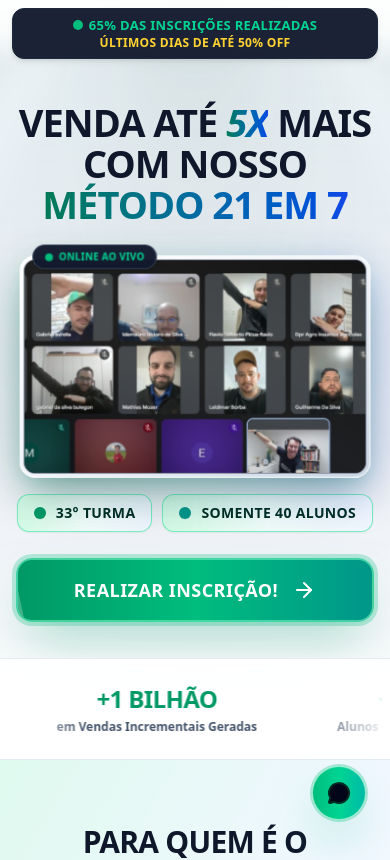
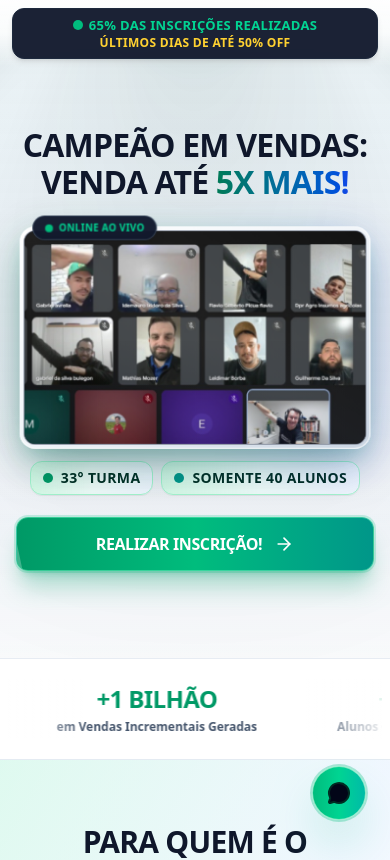
Before and after one commit to Tondatto1/LP---PDC-B2C, a React (Vite) app: page / in a window 390 px wide. Shown: the top 860 px of the page. Built offline with nearby package versions, Linux system fonts and the light colour scheme.

Commit message:
feat: update contact info and branding for batch 33
- Update support phone number and WhatsApp links to target the new sales consultant.
- Refresh headline to feature the "Campeão em Vendas" program and adjust Hero layout.
- Update lead conversion messages to reference batch 33.

```diff
--- a/src/components/Footer.tsx
+++ b/src/components/Footer.tsx
@@ -87,7 +87,9 @@ export const Footer: React.FC<FooterProps> = ({ onOpenCtaModal }) => {
               <li className="flex items-start gap-2.5">
                 <Phone className="w-4 h-4 text-emerald-600 shrink-0 mt-0.5" />
                 <div>
-                  <span className="block font-bold text-slate-800">(67) 9 9903-4874</span>
+                  <a href="tel:+5567981246558" className="block font-bold text-slate-800 hover:text-emerald-600 transition">
+                    (67) 98124-6558
+                  </a>
                   <span className="text-[11px] text-slate-500 font-normal">(seg à sex, 08:00 às 17:00)</span>
                 </div>
               </li>
@@ -129,7 +131,7 @@ export const Footer: React.FC<FooterProps> = ({ onOpenCtaModal }) => {
 
       {/* Sticky Floating WhatsApp Button */}
       <a
-        href={`https://wa.me/5567999034874?text=${encodeURIComponent('Olá, venho através da página e gostaria de saber mais sobre o método 21 em 7?')}`}
+        href={`https://wa.me/5567981246558?text=${encodeURIComponent('Olá. Gostaria de saber mais sobre a turma 33 do Campeão em Vendas?')}`}
         target="_blank"
         rel="noopener noreferrer"
         className="fixed bottom-6 right-6 z-40 bg-gradient-to-r from-emerald-500 via-emerald-400 to-teal-500 hover:from-emerald-400 hover:to-teal-400 text-slate-950 p-3.5 rounded-full border border-emerald-200/80 ring-2 ring-emerald-500/30 shadow-2xl shadow-emerald-500/50 flex items-center gap-2 font-black text-xs transition transform hover:scale-105 group"
--- a/src/components/HeroSection.tsx
+++ b/src/components/HeroSection.tsx
@@ -53,18 +53,18 @@ export const HeroSection: React.FC<HeroSectionProps> = ({ onOpenCtaModal }) => {
 
       {/* Main Hero Content Area */}
       <div className="relative z-10 max-w-[1380px] mx-auto px-4 sm:px-6 lg:px-8 w-full my-auto pt-1 pb-4 sm:py-6 lg:py-10">
-        <div className="grid grid-cols-1 lg:grid-cols-12 gap-5 sm:gap-8 lg:gap-10 items-center">
+        <div className="grid grid-cols-1 lg:grid-cols-12 gap-4 sm:gap-6 lg:gap-10 items-center">
 
           {/* Left Column: Text & CTA */}
-          <div className="lg:col-span-6 xl:col-span-7 space-y-4 sm:space-y-6 lg:space-y-7 text-center lg:text-left flex flex-col items-center lg:items-start">
+          <div className="lg:col-span-5 space-y-3.5 sm:space-y-6 text-center lg:text-left flex flex-col items-center lg:items-start">
 
             {/* 1° Headline (order-1 on mobile & desktop) */}
-            <h1 className="order-1 text-[30px] min-[360px]:text-[34px] min-[390px]:text-[38px] min-[430px]:text-[42px] sm:text-5xl lg:text-[60px] xl:text-[68px] font-black tracking-tight text-slate-900 leading-[1.08] sm:leading-[1.06] lg:leading-[1.08] uppercase break-words hyphens-none">
-              Venda até <span className="bg-gradient-to-r from-emerald-700 to-blue-700 bg-clip-text text-transparent italic">5x</span> mais com nosso <span className="bg-gradient-to-r from-emerald-700 to-blue-700 bg-clip-text text-transparent">Método 21 em 7</span>
+            <h1 className="order-1 text-[26px] min-[360px]:text-[28px] min-[390px]:text-[32px] sm:text-4xl lg:text-[54px] xl:text-[58px] font-black tracking-tight text-slate-900 leading-[1.14] sm:leading-tight lg:leading-[1.16] uppercase break-words hyphens-none">
+              Campeão em Vendas: Venda até <span className="bg-gradient-to-r from-emerald-700 to-blue-700 bg-clip-text text-transparent">5x mais!</span>
             </h1>
 
             {/* 2° Imagem (Mobile Only: order-2, positioned between Headline & Subheadline, Hidden on desktop lg) */}
-            <div className="order-2 lg:hidden w-full max-w-lg mx-auto my-2.5 [perspective:1000px]">
+            <div className="order-2 lg:hidden w-full max-w-lg mx-auto my-2 [perspective:1000px]">
               <motion.div
                 className="relative mx-auto w-full group will-change-transform"
                 initial={{ scale: 0.98 }}
@@ -114,32 +114,32 @@ export const HeroSection: React.FC<HeroSectionProps> = ({ onOpenCtaModal }) => {
             </div>
 
             {/* 3° Subheadline Badges (order-3 on mobile, lg:order-2 on desktop) */}
-            <div className="order-3 lg:order-2 flex flex-wrap items-center justify-center lg:justify-start gap-2.5 sm:gap-3.5 pt-1.5 w-full">
-              <div className="inline-flex items-center gap-2.5 px-4 py-2 sm:px-5 sm:py-2.5 rounded-xl sm:rounded-2xl bg-gradient-to-r from-emerald-100/95 via-teal-50 to-blue-50 border border-emerald-300/80 text-emerald-950 font-black text-sm sm:text-base lg:text-lg shadow-xs uppercase tracking-wide">
-                <span className="w-3 h-3 sm:w-3.5 sm:h-3.5 rounded-full bg-emerald-600 shrink-0 shadow-2xs"></span>
+            <div className="order-3 lg:order-2 flex flex-wrap items-center justify-center lg:justify-start gap-2 sm:gap-2.5 pt-1 w-full">
+              <div className="inline-flex items-center gap-2 px-3 py-1.5 sm:px-4 sm:py-2 rounded-xl bg-gradient-to-r from-emerald-100/90 via-teal-50 to-blue-50 border border-emerald-200 text-emerald-950 font-black text-xs min-[360px]:text-sm sm:text-sm shadow-2xs uppercase tracking-wide">
+                <span className="w-2.5 h-2.5 rounded-full bg-emerald-600 shrink-0"></span>
                 <span>33° TURMA</span>
               </div>
-              <div className="inline-flex items-center gap-2.5 px-4 py-2 sm:px-5 sm:py-2.5 rounded-xl sm:rounded-2xl bg-gradient-to-r from-emerald-100/95 via-teal-50 to-blue-50 border border-emerald-300/80 text-emerald-950 font-black text-sm sm:text-base lg:text-lg shadow-xs uppercase tracking-wide">
-                <span className="w-3 h-3 sm:w-3.5 sm:h-3.5 rounded-full bg-teal-600 shrink-0 shadow-2xs"></span>
+              <div className="inline-flex items-center gap-2 px-3 py-1.5 sm:px-4 sm:py-2 rounded-xl bg-gradient-to-r from-emerald-100/90 via-teal-50 to-blue-50 border border-emerald-200 text-emerald-950 font-black text-xs min-[360px]:text-sm sm:text-sm shadow-2xs uppercase tracking-wide">
+                <span className="w-2.5 h-2.5 rounded-full bg-teal-600 shrink-0"></span>
                 <span>SOMENTE 40 ALUNOS</span>
               </div>
             </div>
 
             {/* 4° Botão (order-4 on mobile, lg:order-3 on desktop) */}
-            <div className="order-4 lg:order-3 pt-2.5 sm:pt-3 w-full flex flex-col items-center lg:items-start justify-center lg:justify-start gap-4">
+            <div className="order-4 lg:order-3 pt-2 w-full flex flex-col items-center lg:items-start justify-center lg:justify-start gap-4">
               <button
                 onClick={onOpenCtaModal}
-                className="group relative inline-flex items-center justify-center gap-3.5 w-full sm:w-auto px-8 sm:px-12 py-4 sm:py-5 min-h-[58px] sm:min-h-[66px] bg-gradient-to-r from-emerald-600 via-emerald-500 to-teal-600 hover:from-emerald-500 hover:to-teal-500 text-white font-black text-lg sm:text-xl lg:text-[22px] uppercase tracking-wide rounded-2xl border-2 border-emerald-300/70 ring-4 ring-emerald-500/25 shadow-2xl shadow-emerald-600/35 hover:shadow-emerald-500/50 transition-all transform hover:-translate-y-0.5 active:translate-y-0 cursor-pointer overflow-hidden"
+                className="group relative inline-flex items-center justify-center gap-3 w-full sm:w-auto px-8 sm:px-10 py-3.5 sm:py-4 min-h-[52px] bg-gradient-to-r from-emerald-600 via-emerald-500 to-teal-600 hover:from-emerald-500 hover:to-teal-500 text-white font-black text-base sm:text-lg uppercase tracking-tight rounded-xl border border-emerald-300/60 ring-2 ring-emerald-500/20 shadow-xl shadow-emerald-600/30 hover:shadow-emerald-500/40 transition-all transform hover:-translate-y-0.5 active:translate-y-0 cursor-pointer overflow-hidden"
               >
                 <div className="absolute inset-0 w-1/2 h-full bg-white/25 skew-x-12 -translate-x-full group-hover:translate-x-[300%] transition-transform duration-1000"></div>
                 <span>REALIZAR INSCRIÇÃO!</span>
-                <ArrowRight className="w-6 h-6 sm:w-7 sm:h-7 group-hover:translate-x-1.5 transition-transform text-white shrink-0" />
+                <ArrowRight className="w-5 h-5 sm:w-6 sm:h-6 group-hover:translate-x-1 transition-transform text-white" />
               </button>
             </div>
           </div>
 
           {/* Right Column: Desktop Framed Image (Hidden on mobile < lg) with 3D Perspective */}
-          <div className="hidden lg:flex lg:col-span-6 xl:col-span-5 w-full justify-end [perspective:1400px]">
+          <div className="hidden lg:flex lg:col-span-7 w-full justify-end [perspective:1400px]">
             <motion.div
               className="relative mx-auto lg:ml-auto w-full group max-w-2xl lg:max-w-none"
               initial={{ rotateY: -7, rotateX: 5, rotateZ: -1 }}
--- a/src/components/LeadModal.tsx
+++ b/src/components/LeadModal.tsx
@@ -75,8 +75,8 @@ export const LeadModal: React.FC<LeadModalProps> = ({ isOpen, onClose, defaultPl
     }
 
     // Construct WhatsApp URL
-    const message = `Olá, venho através da página e gostaria de saber mais sobre o método 21 em 7?`;
-    const waUrl = `https://wa.me/5567999034874?text=${encodeURIComponent(message)}`;
+    const message = `Olá. Gostaria de saber mais sobre a turma 33 do Campeão em Vendas?`;
+    const waUrl = `https://wa.me/5567981246558?text=${encodeURIComponent(message)}`;
 
     setTimeout(() => {
       setLoading(false);
@@ -135,7 +135,7 @@ export const LeadModal: React.FC<LeadModalProps> = ({ isOpen, onClose, defaultPl
 
               <div className="pt-2 flex flex-col gap-2.5 justify-center">
                 <a
-                  href={`https://wa.me/5567999034874?text=${encodeURIComponent('Olá, venho através da página e gostaria de saber mais sobre o método 21 em 7?')}`}
+                  href={`https://wa.me/5567981246558?text=${encodeURIComponent('Olá. Gostaria de saber mais sobre a turma 33 do Campeão em Vendas?')}`}
                   target="_blank"
                   rel="noopener noreferrer"
                   className="w-full py-3.5 bg-gradient-to-r from-emerald-600 via-emerald-500 to-teal-600 hover:from-emerald-500 hover:to-teal-500 text-white font-black rounded-xl border border-emerald-300/60 ring-2 ring-emerald-500/20 text-sm transition shadow-lg flex items-center justify-center gap-2 uppercase tracking-wider"
```
